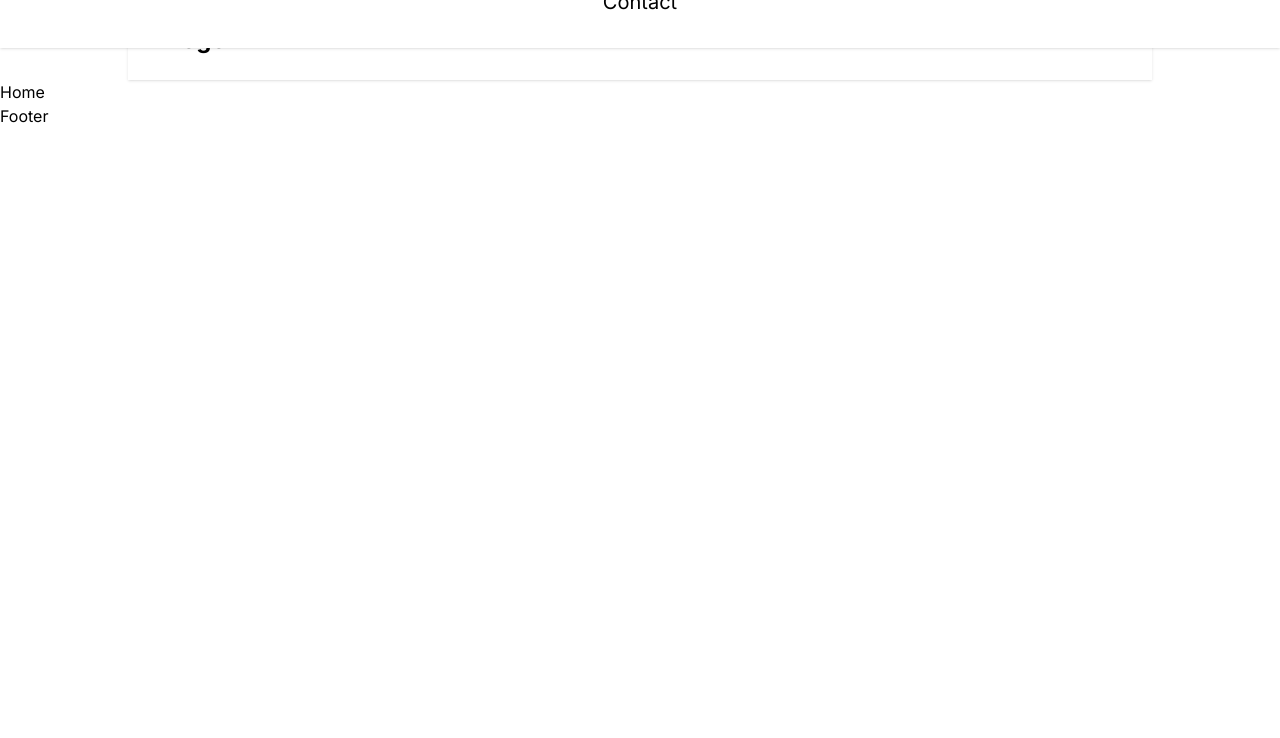
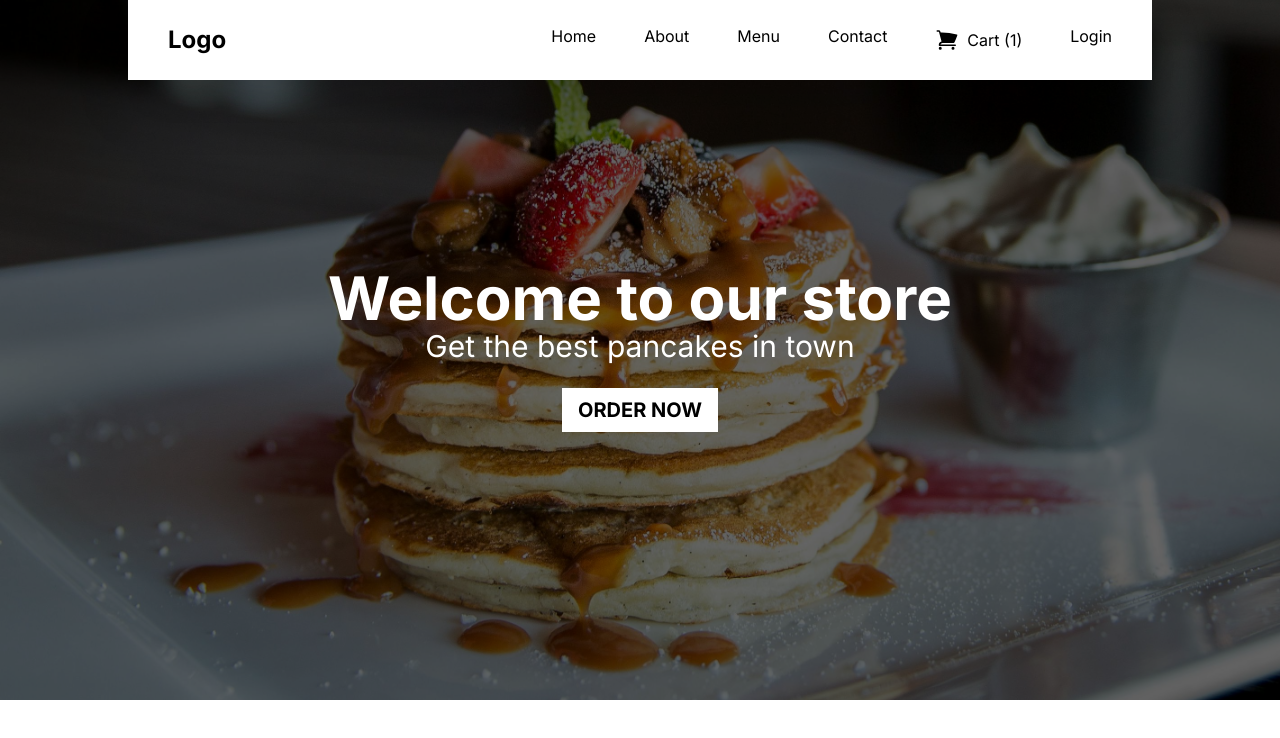
Before and after one commit to jesusfb/food-ordering-app-nextjs-prisma, a Next.js app: page / in a window 1280 px wide. Shown: the top 738 px of the page. Built offline with nearby package versions, Linux system fonts and the light colour scheme.

Commit message:
Welcome section added

```diff
--- a/src/app/layout.tsx
+++ b/src/app/layout.tsx
@@ -20,7 +20,7 @@ export default function RootLayout({
     <html lang="en">
       <body className={inter.className}>
       <Navbar />
-        {children}
+      {children}
       <Footer />
       </body>
     </html>
--- a/src/app/page.tsx
+++ b/src/app/page.tsx
@@ -1,7 +1,9 @@
+import WelcomePart from "@/components/WelcomePart";
+
 export default function Home() {
   return (
     <main>
-        <h1>Home</h1>
+        <WelcomePart />
     </main>
   );
 }
--- /dev/null
+++ b/src/components/CartIcon.jsx
@@ -0,0 +1,18 @@
+"use client"
+
+import React from 'react';
+import Link from "next/link";
+
+const CartIcon = ({className, onClick}) => {
+    return (
+        <Link href={"/cart"} className={`flex justify-center items-center gap-2 ${className}`} onClick={onClick}>
+            <svg xmlns="http://www.w3.org/2000/svg" viewBox="0 0 24 24" fill="currentColor" className={"size-6"}>
+                <path d="M2.25 2.25a.75.75 0 0 0 0 1.5h1.386c.17 0 .318.114.362.278l2.558 9.592a3.752 3.752 0 0 0-2.806 3.63c0 .414.336.75.75.75h15.75a.75.75 0 0 0 0-1.5H5.378A2.25 2.25 0 0 1 7.5 15h11.218a.75.75 0 0 0 .674-.421 60.358 60.358 0 0 0 2.96-7.228.75.75 0 0 0-.525-.965A60.864 60.864 0 0 0 5.68 4.509l-.232-.867A1.875 1.875 0 0 0 3.636 2.25H2.25ZM3.75 20.25a1.5 1.5 0 1 1 3 0 1.5 1.5 0 0 1-3 0ZM16.5 20.25a1.5 1.5 0 1 1 3 0 1.5 1.5 0 0 1-3 0Z" />
+            </svg>
+
+            <p>Cart (1)</p>
+        </Link>
+    );
+};
+
+export default CartIcon;
--- a/src/components/Navbar.tsx
+++ b/src/components/Navbar.tsx
@@ -1,50 +1,64 @@
-'use client';
+'use client'
+
 import React, {useState} from 'react';
 import Hamburger  from 'hamburger-react';
+import Link from "next/link";
+import CartIcon from "@/components/CartIcon";
+import Image from "next/image";
 
 const Navbar = () => {
 
     const navMenu = [
         { name: "Home", href: "/" },
         { name: "About", href: "/about" },
-        { name: "Services", href: "/services" },
+        { name: "Menu", href: "/menu" },
         { name: "Contact", href: "/contact" }
     ]
 
-    const [isOpened, setIsOpened] = useState(false);
+    const [isOpened, setIsOpened] = useState<boolean>(false);
 
     return (
         <>
-            <div className="hidden md:block w-[80%] mx-auto shadow py-6 px-10 z-50">
-                <div className="flex justify-between">
-                    <h1 className="text-2xl font-bold">Logo</h1>
-                    <ul className="flex space-x-12">
-                        {navMenu.map((menu, index) => (
-                            <li key={index}>
-                                <a href={menu.href}>{menu.name}</a>
-                            </li>
-                        ))}
-                    </ul>
+            <div className="fixed w-full z-20">
+                <div className="relative hidden md:block w-[80%] mx-auto drop-shadow-2xl py-6 px-10 bg-white">
+                    <div className="flex justify-between">
+                        <h1 className="text-2xl font-bold">Logo</h1>
+                        <div className="flex space-x-12">
+                            {navMenu.map((menu, index) => (
+                                <Link href={menu.href} key={index}>
+                                    <p>{menu.name}</p>
+                                </Link>
+                            ))}
+                            <CartIcon />
+                            <Link href={"/login"}>
+                                <p>Login</p>
+                            </Link>
+                        </div>
+                    </div>
                 </div>
             </div>
-            <nav className="relative">
-                <div className="md:hidden flex justify-between w-full shadow py-2 px-2 z-50">
+            <nav className="relative z-10">
+                <div className="md:hidden flex justify-between w-full shadow py-2 px-2">
                     <div className="flex justify-between items-center w-full">
-                        <div>
+                        <div className="z-50">
                             <h1 className="text-2xl font-bold">Logo</h1>
                         </div>
-                            <div className="z-50">
-                                <Hamburger toggled={isOpened} toggle={setIsOpened}/>
+                            <div className="z-20">
+                                <Hamburger size={26} toggled={isOpened} toggle={setIsOpened}/>
                             </div>
                         </div>
                 </div>
-                <div className={`absolute w-full bg-white shadow py-2 px-2 z-40 ${isOpened ? 'translate-y-0' : '-translate-y-[50vh]'} duration-300`}>
-                    <div className="flex flex-col space-y-4 items-center justify-center">
+                <div className={`absolute md:hidden  w-full bg-white shadow py-2 px-2 ${isOpened ? 'translate-y-0 opacity-100' : '-translate-y-[80vh] opacity-0'} duration-300`}>
+                    <div className="flex flex-col space-y-4 items-center justify-center z-10">
                         {navMenu.map((menu, index) => (
-                            <div key={index} className="w-full text-center">
+                            <Link href={menu.href} key={index}  className="w-full text-center" onClick={() => setIsOpened(false)}>
                                 <p className="text-xl py-6 w-full hover:bg-gray-800 hover:text-white cursor-pointer duration-300">{menu.name}</p>
-                            </div>
+                            </Link>
                         ))}
+                        <CartIcon className={'text-xl py-6 w-full hover:bg-gray-800 hover:text-white cursor-pointer duration-300'} onClick={() => setIsOpened(false)}/>
+                        <Link href={"/login"} className="w-full text-center" onClick={() => setIsOpened(false)}>
+                            <p className="text-xl py-6 w-full hover:bg-gray-800 hover:text-white cursor-pointer duration-300">Login</p>
+                        </Link>
                     </div>
                 </div>
             </nav>
--- /dev/null
+++ b/src/components/WelcomePart.jsx
@@ -0,0 +1,18 @@
+import React from 'react';
+import Image from "next/image";
+import Link from "next/link";
+const WelcomePart = () => {
+    return (
+        <div className="absolute z-0">
+            <Image src="/pancakes.jpg" width={1920} height={1080} alt="hero" className="fixed top-0 h-[500px] md:h-[700px] z-0 w-full object-cover"/>
+            <div className="bg-black bg-opacity-60 h-[500px] md:h-[700px] w-full fixed top-0 z-10"></div>
+            <div className="flex flex-col items-center justify-center h-[500px] md:h-[700px] w-full fixed top-0 z-20">
+                <h1 className="text-white text-4xl md:text-6xl font-bold">Welcome to our store</h1>
+                <p className="text-white text-lg md:text-3xl">Get the best pancakes in town</p>
+                <button className="bg-white text-black text-xl font-bold px-4 py-2 mt-6 uppercase hover:bg-gray-200 duration-300">Order Now</button>
+            </div>
+        </div>
+);
+};
+
+export default WelcomePart;
```
